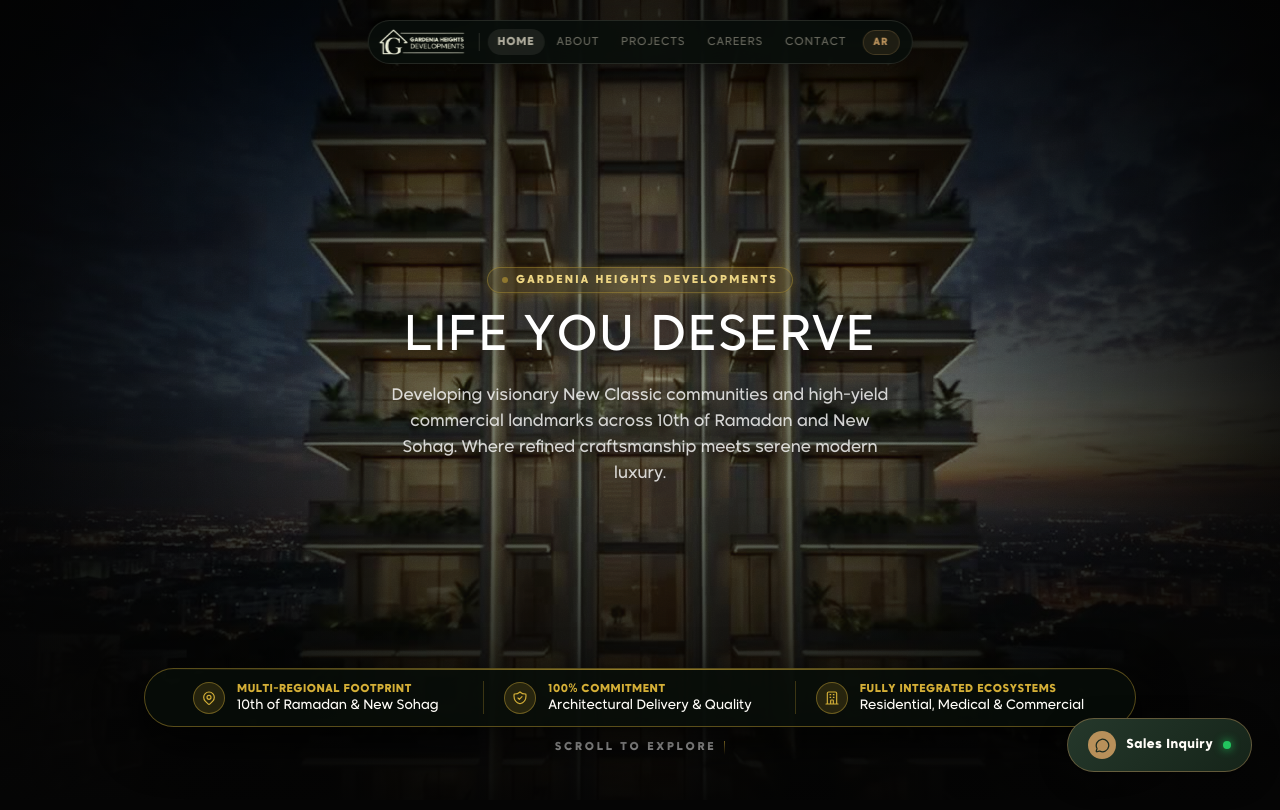
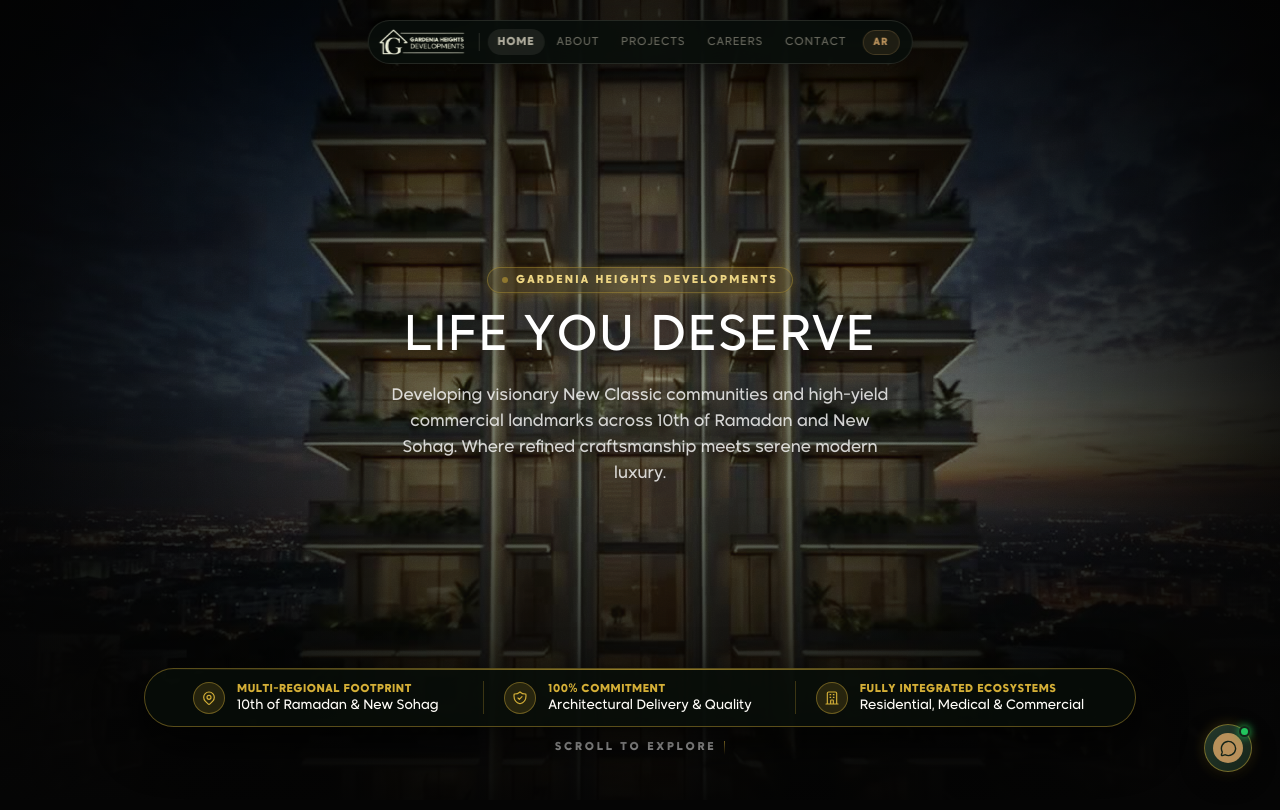
Before and after one commit to tetoooo801-a11y/gardina, a React (Vite) app: page / in a window 1280 px wide. Shown: the top 810 px of the page. Built offline with nearby package versions, Linux system fonts and the light colour scheme; the HTML template or start-up script is replaced by a standard one.

Commit message:
feat: make QuickContact button circular and compact to reveal Sirad logo in footer

```diff
--- a/src/components/Footer.tsx
+++ b/src/components/Footer.tsx
@@ -293,7 +293,7 @@
                 src="/images/sirad-logo-gold.png"
                 alt="Sirad Creative Agency"
                 style={{
-                  height: '13px',
+                  height: '15.5px',
                   width: 'auto',
                   objectFit: 'contain',
                   verticalAlign: 'middle',
--- a/src/components/QuickContact.tsx
+++ b/src/components/QuickContact.tsx
@@ -156,49 +156,61 @@
         )}
       </AnimatePresence>
 
-      {/* Floating Trigger Button */}
+      {/* Floating Trigger Button (Compact Circular) */}
       <motion.button
         onClick={() => setIsOpen(v => !v)}
-        whileHover={{ scale: 1.05 }}
-        whileTap={{ scale: 0.95 }}
-        aria-label={t('Quick Sales Contact', 'تواصل مع المبيعات')}
+        whileHover={{ scale: 1.08 }}
+        whileTap={{ scale: 0.94 }}
+        title={t('Sales Inquiry', 'تواصل مع المبيعات')}
+        aria-label={t('Sales Inquiry', 'تواصل مع المبيعات')}
         style={{
+          position: 'relative',
           display: 'flex',
           alignItems: 'center',
-          gap: 10,
+          justifyContent: 'center',
+          width: 48,
+          height: 48,
           background: 'linear-gradient(135deg, #25382B 0%, #152419 100%)',
-          color: 'var(--petal)',
-          border: '1px solid rgba(184, 144, 90, 0.45)',
-          borderRadius: 999,
-          padding: '12px 20px',
-          boxShadow: '0 8px 28px rgba(0, 0, 0, 0.4)',
+          color: 'var(--gold)',
+          border: '1.5px solid rgba(212, 175, 55, 0.48)',
+          borderRadius: '50%',
+          boxShadow: '0 8px 24px rgba(0, 0, 0, 0.45), 0 0 14px rgba(212, 175, 55, 0.22)',
           cursor: 'pointer',
+          padding: 0,
+          transition: 'border-color 0.2s, box-shadow 0.2s',
         }}
       >
+        {isOpen ? (
+          <X size={20} style={{ color: 'var(--gold)' }} />
+        ) : (
           <span
             style={{
               display: 'flex',
               alignItems: 'center',
               justifyContent: 'center',
-            width: 28,
-            height: 28,
+              width: 30,
+              height: 30,
               borderRadius: '50%',
               background: 'var(--gold)',
-            color: 'var(--green)',
+              color: '#152419',
             }}
           >
-          <MessageCircle size={15} />
+            <MessageCircle size={17} />
           </span>
-        <span style={{ fontSize: 12.5, fontWeight: 600, letterSpacing: isAr ? 0 : '0.04em' }}>
-          {t('Sales Inquiry', 'تواصل مع المبيعات')}
-        </span>
+        )}
+
+        {/* Live Active Status Indicator */}
         <span
           style={{
-            width: 8,
-            height: 8,
+            position: 'absolute',
+            top: 1,
+            [isAr ? 'left' : 'right']: 1,
+            width: 11,
+            height: 11,
             borderRadius: '50%',
             background: '#22c55e',
-            boxShadow: '0 0 10px #22c55e',
+            border: '2px solid #152419',
+            boxShadow: '0 0 8px #22c55e',
             display: 'inline-block',
           }}
         />
```
Lines whose indentation alone changed are shown as unchanged.
